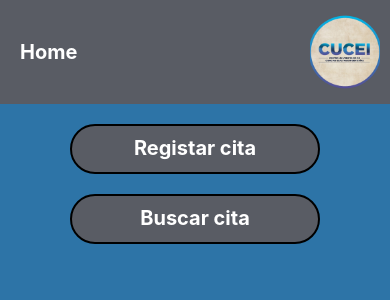
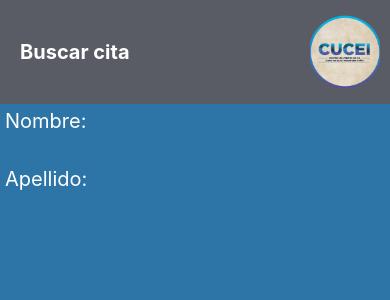
Before and after one commit to Hecgarx2/Cucei-Access, a React Native app: screen /Search in a window 390 px wide. Shown: the top 300 px of the page. Built offline with nearby package versions, Linux system fonts and the light colour scheme.

Commit message:
Search View

```diff
--- a/src/routes/Routes.js
+++ b/src/routes/Routes.js
@@ -2,6 +2,7 @@ import { NavigationContainer } from '@react-navigation/native';
 import { createNativeStackNavigator } from '@react-navigation/native-stack';
 import Form from '../views/Form';
 import Home from '../views/Home';
+import Search from '../views/Search';
 
 const Stack = createNativeStackNavigator();
 
@@ -11,6 +12,7 @@ const Routes = () => {
       <Stack.Navigator>
         <Stack.Screen name="Home" component={Home} options={{headerShown:false}} />
         <Stack.Screen name="Form" component={Form} options={{headerShown:false}} />
+        <Stack.Screen name="Search" component={Search} options={{headerShown:false}} />
       </Stack.Navigator>
     </NavigationContainer>
   )
--- a/src/views/Home.js
+++ b/src/views/Home.js
@@ -16,7 +16,9 @@ const Home = ({navigation}) => {
               <Text style={styles.textButton} >Registar cita</Text>
           </TouchableOpacity>
           <TouchableOpacity
-              style={styles.boton} >
+              style={styles.boton}
+              onPress={() => navigation.navigate('Search')}
+              >
               <Text style={styles.textButton} >Buscar cita</Text>
           </TouchableOpacity>
         </View>
--- /dev/null
+++ b/src/views/Search.js
@@ -0,0 +1,58 @@
+import { StyleSheet, Text, View , TextInput} from 'react-native'
+import React, {useState} from 'react'
+import Header from '../componets/Header'
+import { SafeAreaView } from 'react-native-safe-area-context';
+import { widthPercentageToDP as wp, heightPercentageToDP as hp } from 'react-native-responsive-screen';
+
+const Search = () => {
+
+    const [nombre, changeName] = useState('');
+    const [apellido, changeLastName] = useState('');
+
+  return (
+    <SafeAreaView style={styles.background}>
+        <Header titulo={'Buscar cita'}/>
+        <Text
+            style={styles.text}
+          >
+            Nombre:
+          </Text>
+          <TextInput
+            onChangeText={changeName}
+            value={nombre}
+            style={styles.textInput}
+          />
+          <Text
+            style={styles.text}
+          >
+            Apellido:
+          </Text>
+          <TextInput
+            onChangeText={changeLastName}
+            value={apellido}
+            style={styles.textInput}
+          />
+    </SafeAreaView>
+  )
+}
+
+export default Search
+
+const styles = StyleSheet.create({
+    text:{
+        fontSize: 20,
+        textAlign: 'left',
+        color: 'white',
+        padding: 5,
+    },
+    background:{
+        width: wp('100%'),
+        height: hp('100%'),
+        backgroundColor: '#2D74A7',
+    },
+    textInput:{
+        fontWeight: 'bold',
+        fontSize: 20,
+        color: 'white',
+    },
+})
```
